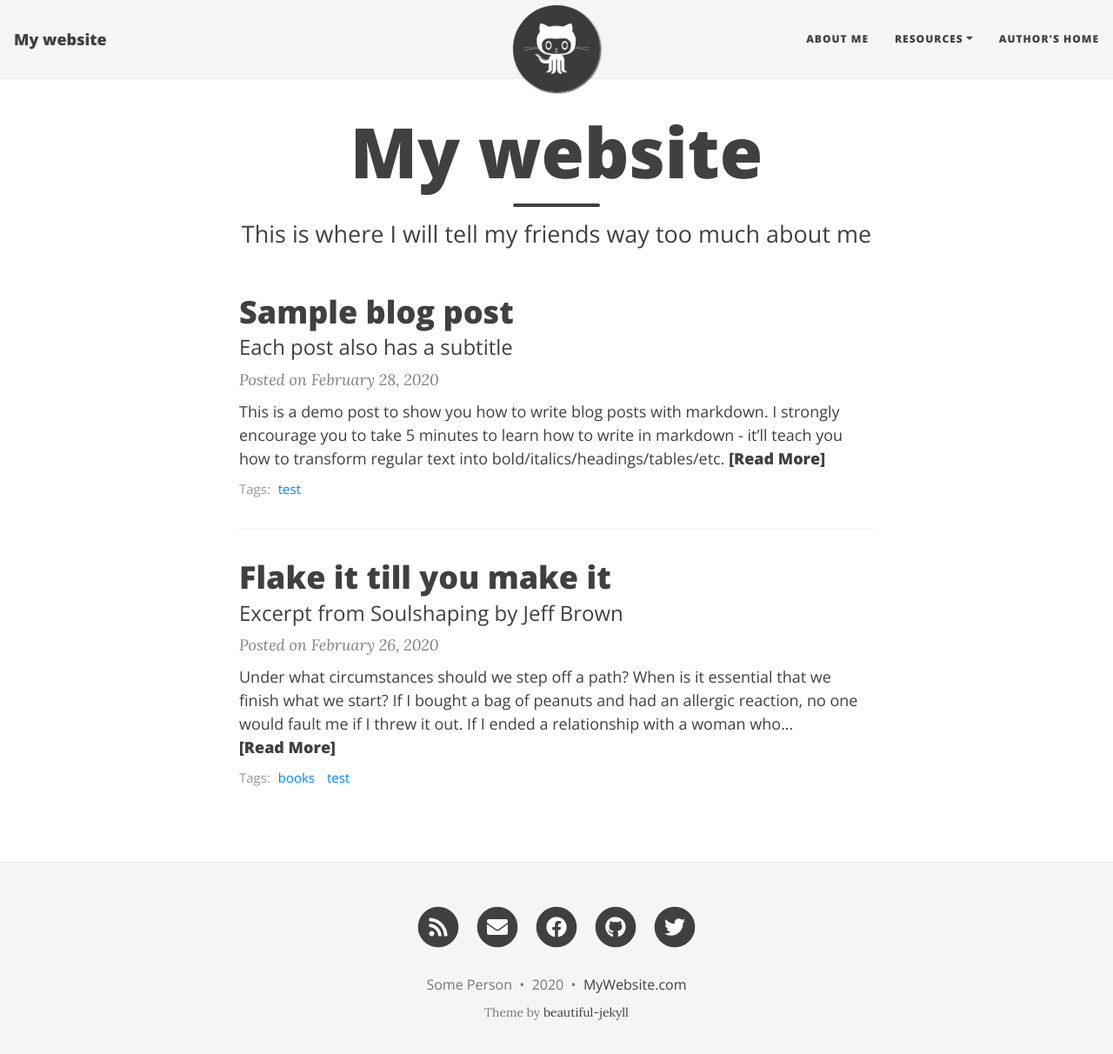
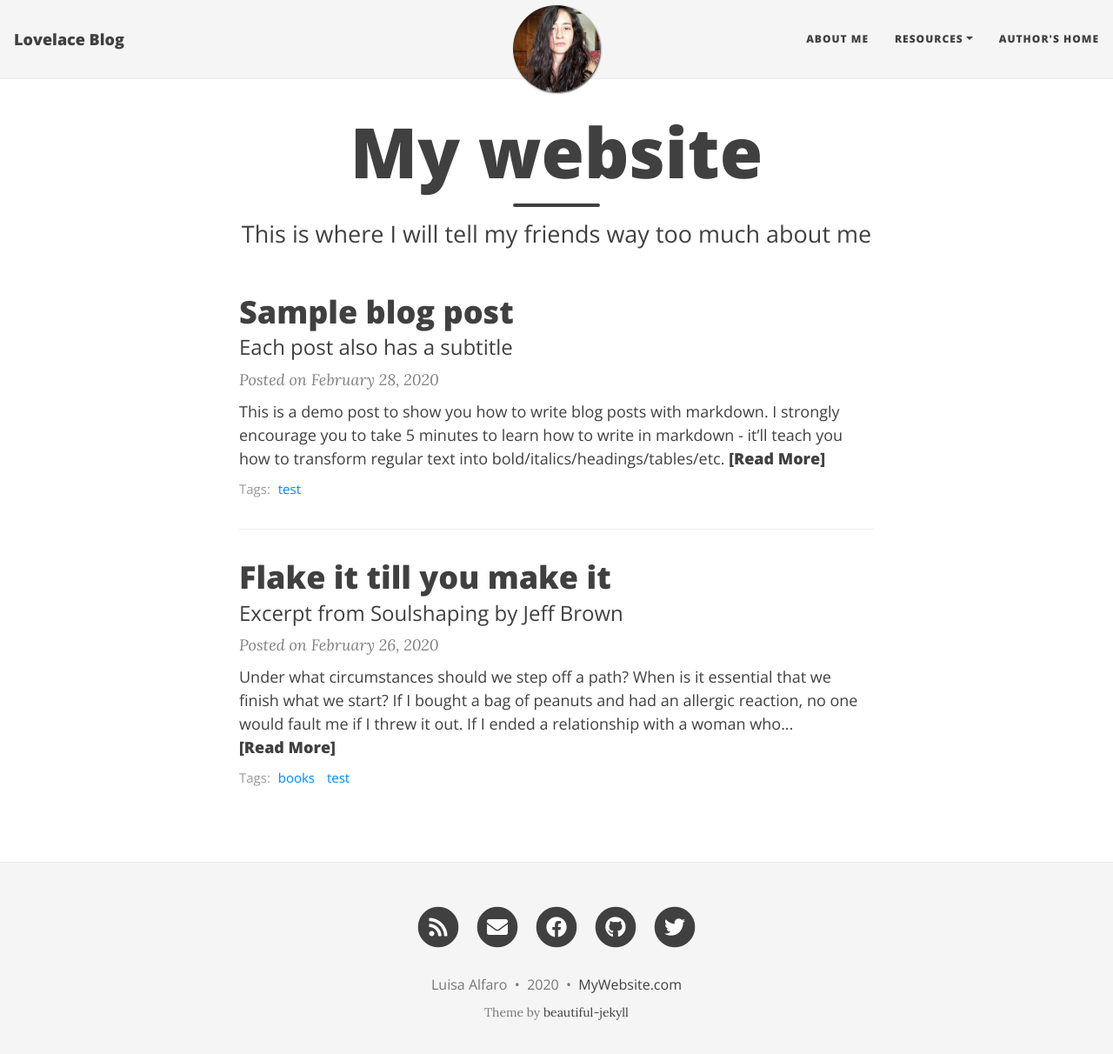
Before and after one commit to LuisaAlfaro/lovelace-blog, a Jekyll site: the page built from index.html, in a window 1280 px wide and 1225 px high. Shown: the top 1212 px of the window at 87% size. Built offline with Jekyll 4.4.1, drawn with Linux system fonts in a browser that asks for light colours; nearby versions of some CDN libraries; the list of posts is cut into pages by our own code.

Commit message:
Added lui image

```diff
--- a/_config.yml
+++ b/_config.yml
@@ -1,13 +1,13 @@
 # --- Basic options --- #
 
 # Name of website
-title: My website
+title: Lovelace Blog
 
 # Short description of your site
-description: A virtual proof that I'm awesome
+description: La brecha virtual tiene rostro de mujer
 
 # Your name to show in the footer
-author: Some Person
+author: Luisa Alfaro
 
 # --- List of links in the navigation bar --- #
 
@@ -16,13 +16,13 @@ navbar-links:
   Resources:
     - Beautiful Jekyll: "https://beautifuljekyll.com"
     - Learn markdown: "https://www.markdowntutorial.com/"
-  Author's home: "https://deanattali.com"
+  Author's home: "https://LuisaAlfaro.github.io"
 
 # --- Logo --- #
 
 # Image to show in the navigation bar - works best with a square image
 # Remove this parameter if you don't want an image in the navbar
-avatar: "/assets/img/avatar-icon.png"
+avatar: "/assets/img/avatar-icon.jpg"
 
 # By default, the image is cut into a circle. You can disable this behaviour here.
 round-avatar: true
```
Also changed, not shown: assets/img/avatar-icon.jpg (added), assets/img/avatar-icon.png (deleted).
